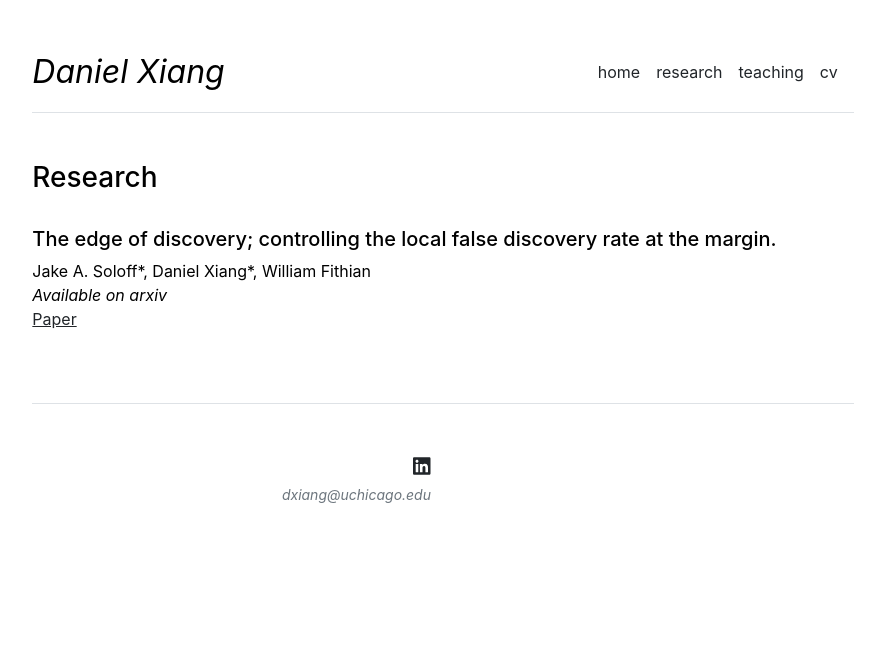
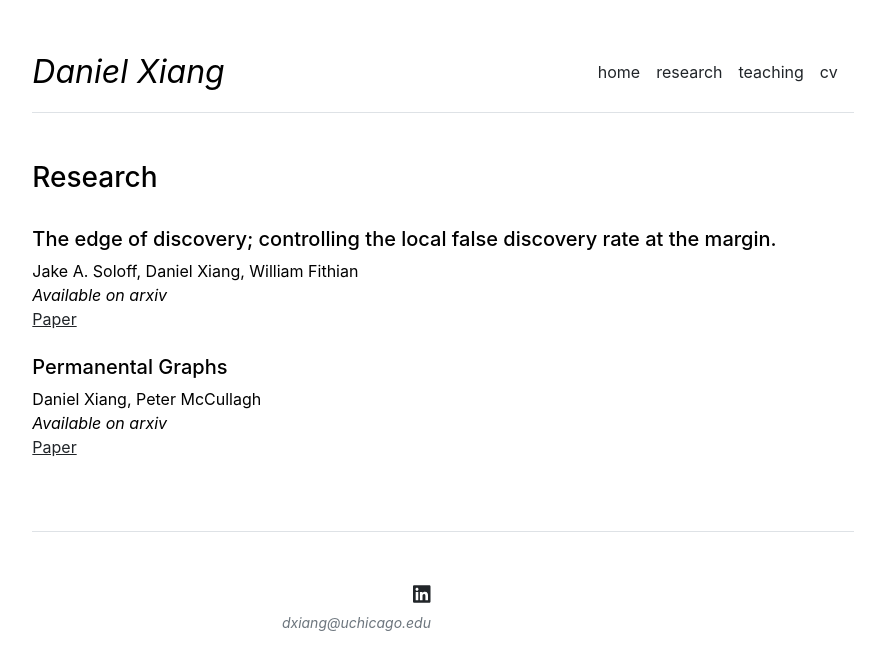
Before and after one commit to dan-xiang/dan-xiang.github.io, a Jekyll site: the page built from research.md, in a window 1280 px wide. Shown: the top 670 px of the page, without its empty margins (197-1082 px from the left). Built offline with Jekyll 4.4.1, drawn with Linux system fonts in a browser that asks for light colours.

Commit message:
Update research.md
Signed-off-by: dan-xiang <120136833+dan-xiang@users.noreply.github.com>

```diff
--- a/research.md
+++ b/research.md
@@ -5,9 +5,16 @@ slug: /research
 publications:
 
 - title: The edge of discovery; controlling the local false discovery rate at the margin.
-  authors: Jake A. Soloff*, Daniel Xiang*, William Fithian
+  authors: Jake A. Soloff, Daniel Xiang, William Fithian
   conference: Available on arxiv
   paperlink: https://arxiv.org/abs/2207.07299
+  codelink: NA
+  slides: NA
+
+- title: Permanental Graphs
+  authors: Daniel Xiang, Peter McCullagh
+  conference: Available on arxiv
+  paperlink: https://arxiv.org/abs/2009.10902
   codelink: NA
   slides: NA
 
```
